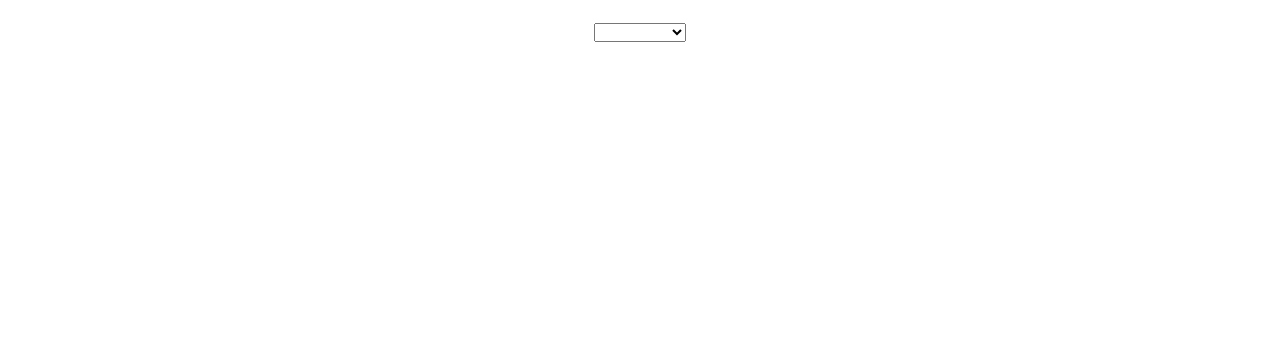
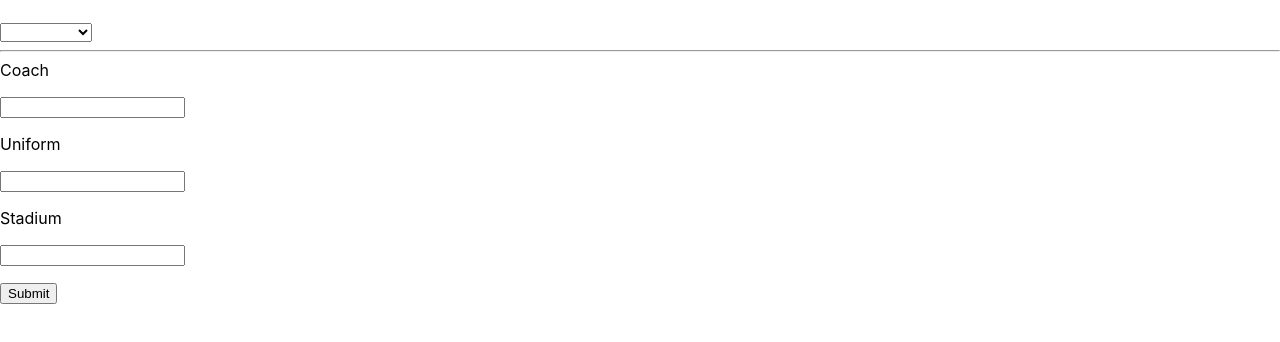
Before and after one commit to dohyungkk/soccer_fullstack, a React (Create React App) app: page / in a window 1280 px wide. Shown: the top 342 px of the page. Built offline with nearby package versions, Linux system fonts and the light colour scheme.

Commit message:
dropdown and form complete

```diff
--- a/package.json
+++ b/package.json
@@ -10,8 +10,10 @@
     "@testing-library/react": "^12.1.2",
     "@testing-library/user-event": "^13.5.0",
     "axios": "^0.25.0",
+    "bootstrap": "^5.1.3",
     "react": "^17.0.2",
     "react-dom": "^17.0.2",
+    "react-router-dom": "^6.2.1",
     "react-scripts": "5.0.0",
     "web-vitals": "^2.1.3"
   },
--- a/src/App.js
+++ b/src/App.js
@@ -1,13 +1,11 @@
-import logo from './logo.svg';
-import './App.css';
-import Dropdown from './components/Dropdown'
+import React, { Component } from 'react'
 import PostForm from './components/PostForm'
 
 function App() {
   return (
     <div className="App">
-      <Dropdown />
-      {/* <PostForm /> */}
+      {/* <Dropdown /> */}
+      <PostForm />
     </div>
   );
 }
--- a/src/components/Dropdown.js
+++ /dev/null
@@ -1,19 +0,0 @@
-import React, { useState } from 'react'
-
-function Dropdown() {
-    const [team, setTeam] = useState()
-
-    return (
-        <div>
-            <h1>{team}</h1>
-            <select value={team} onChange={e=>setTeam(e.target.value)}>
-                <option></option>
-                <option>Manchester</option>
-                <option>Chelsea</option>
-                <option>Liverpool</option>
-            </select>
-        </div>
-    )
-}
-
-export default Dropdown;
--- a/src/components/PostForm.js
+++ b/src/components/PostForm.js
@@ -1,4 +1,4 @@
-import React, { Component } from 'react'
+import React, { Component, useState } from 'react'
 
 function MyTextInput(props){
     function handleChange(event){
@@ -12,13 +12,16 @@ function MyTextInput(props){
 }
 
 class PostForm extends Component {
+
     constructor(props){
         super(props)
         this.state = {
+            team: '',
             coach: '',
             uniform: '',
             stadium: ''
         }
+        this.inputTeam = React.createRef()
         this.inputCoach = React.createRef()
         this.inputUniform = React.createRef()
         this.inputStadium = React.createRef()
@@ -38,18 +41,27 @@ class PostForm extends Component {
     }
 
   render () {
+    const {team} = this.state
     const {coach} = this.state
     const {uniform} = this.state
     const {stadium} = this.state
     return (
       <div>
-        <h1>Soccer team</h1>
+        <h1>{team}</h1>
         {/* <p>Coach name is: {coach}</p> */}
+
         <form onSubmit={this.handleSubmit}>
+            <select value={team} inputRef={this.inputTeam} value={team} name="team" onChange={this.handleInputChange}>
+                <option></option>
+                <option>Manchester</option>
+                <option>Chelsea</option>
+                <option>Liverpool</option>
+            </select>
+            <hr></hr>
             Coach<MyTextInput inputRef={this.inputCoach} value={coach} name="coach" onChange={this.handleInputChange}/>
             Uniform<MyTextInput inputRef={this.inputUniform} value={uniform} name="uniform" onChange={this.handleInputChange}/>
             Stadium<MyTextInput inputRef={this.inputStadium} value={stadium} name="stadium" onChange={this.handleInputChange}/>
-          <p><button>Submit</button></p>
+            <button>Submit</button>
         </form>
       </div>
     )
```
Also changed, not shown: 1 other file (tests, documents, lock files or other folders).
